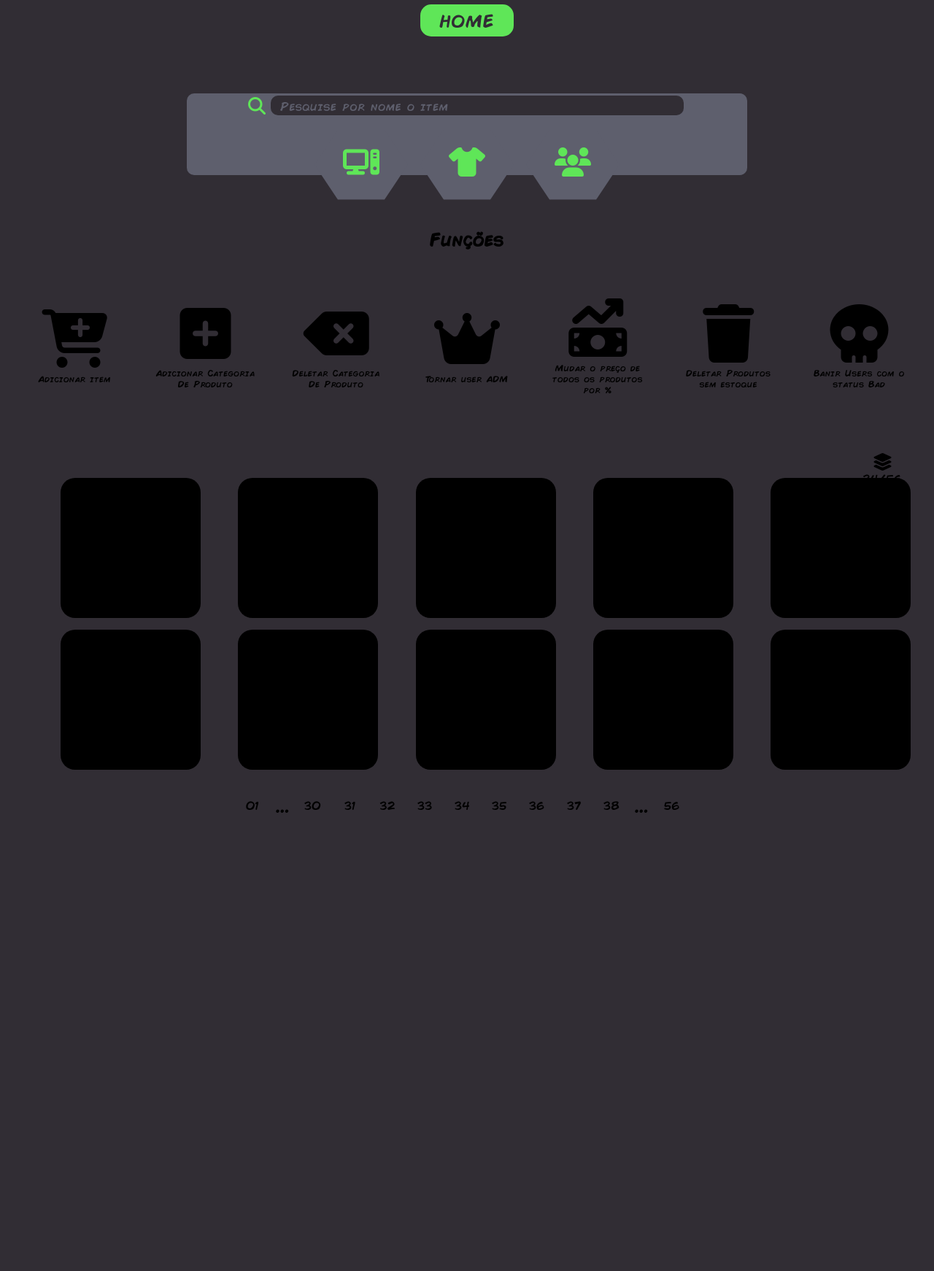
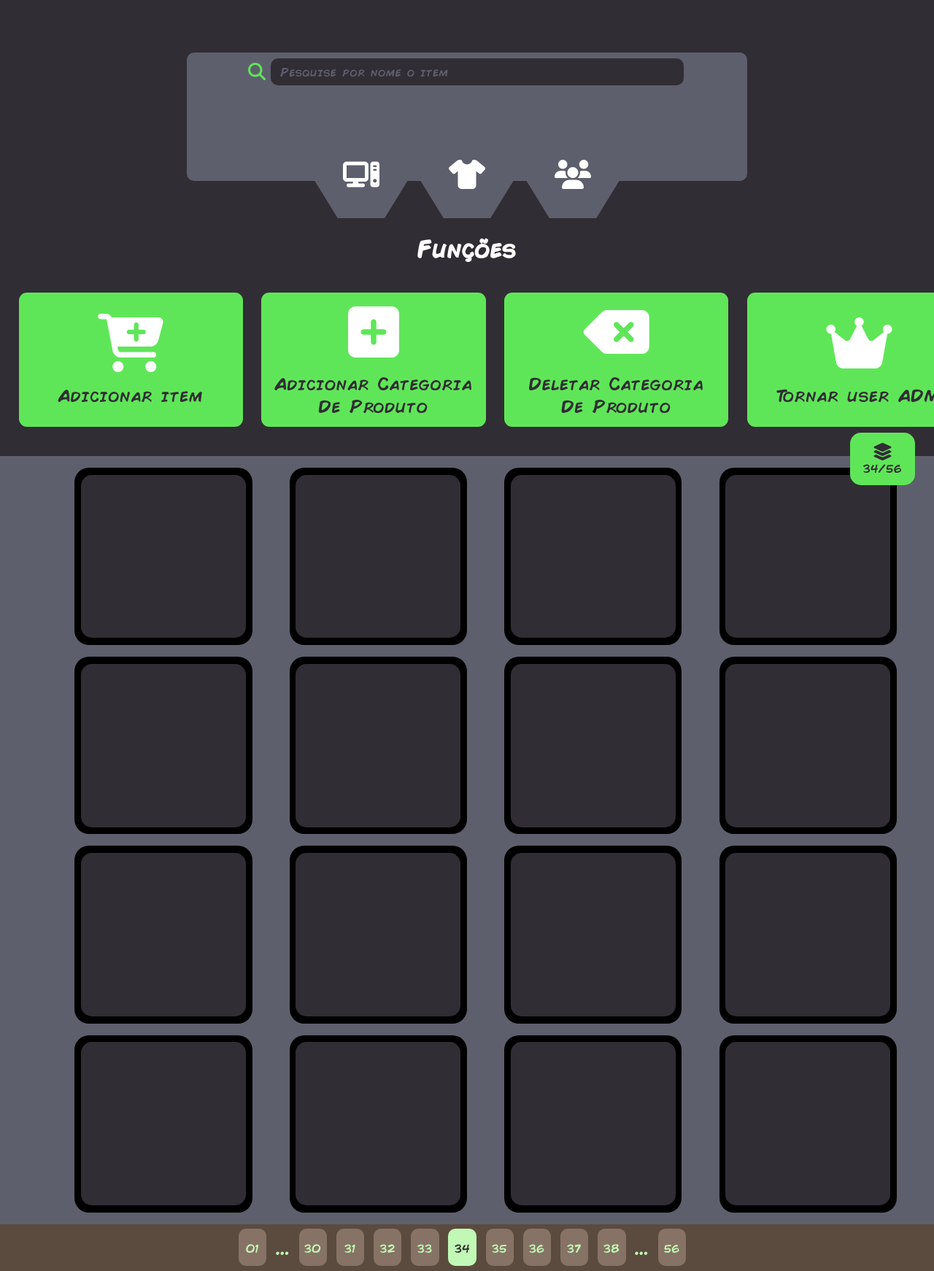
Before and after one commit to murilouwu/Sigmamep-AppSite, a PHP site: page /adm.php in a window 1280 px wide. Shown: the whole page at 73% size. Before the commit the page ends 1114 px from the top, so only its background shows below. Run offline with PHP 8.4, Linux system fonts and the light colour scheme; some libraries are stand-ins or nearby versions.

Commit message:
up kkk ;-;

```diff
--- a/site/adm.php
+++ b/site/adm.php
@@ -8,9 +8,6 @@
 		<title>ADM-Painel</title>
 	</head>
 	<body>
-		<div class="topo">
-	 		<button class="Nvlink" onclick="red('index.php')">HOME</button>
-	 	</div>
 	 	<form class="pesquisa" method="post">
 	 		<div class="bars">
 	 			<div class="barA">
@@ -20,9 +17,9 @@
 	 		</div>
 	 		<div class="checks">
 	 			<div class="botons">
-	 				<i class="fa-solid fa-computer btnCheck" id="btncheck0" onclick="backColorcheck('btncheck0', 'var(--text2Ex)', 'var(--baseEx)')"></i>
-	 				<i class="fa-solid fa-shirt btnCheck" id="btncheck1" onclick="backColorcheck('btncheck1', 'var(--text2Ex)', 'var(--baseEx)')"></i>
-	 				<i class="fa-solid fa-users btnCheck" id="btncheck2" onclick="backColorcheck('btncheck2', 'var(--text2Ex)', 'var(--baseEx)')"></i>
+	 				<i class="fa-solid fa-computer btnCheck" id="btncheck0" onclick="backColorcheck('btncheck0', 'var(--WhiteBrown)', 'var(--Gray)')"></i>
+	 				<i class="fa-solid fa-shirt btnCheck" id="btncheck1" onclick="backColorcheck('btncheck1', 'var(--WhiteBrown)', 'var(--Gray)')"></i>
+	 				<i class="fa-solid fa-users btnCheck" id="btncheck2" onclick="backColorcheck('btncheck2', 'var(--WhiteBrown)', 'var(--Gray)')"></i>
 	 			</div>
 	 			<input class="ocultar" type="checkbox" name="produto">
 	 			<input class="ocultar" type="checkbox" name="cosmesticos">
@@ -104,6 +101,24 @@
 				<div class="PgCard">
 					<div class="PgCd-Img"></div>
 				</div>
+				<div class="PgCard">
+					<div class="PgCd-Img"></div>
+				</div>
+				<div class="PgCard">
+					<div class="PgCd-Img"></div>
+				</div>
+				<div class="PgCard">
+					<div class="PgCd-Img"></div>
+				</div>
+				<div class="PgCard">
+					<div class="PgCd-Img"></div>
+				</div>
+				<div class="PgCard">
+					<div class="PgCd-Img"></div>
+				</div>
+				<div class="PgCard">
+					<div class="PgCd-Img"></div>
+				</div>
 			</div>
 			<div class="pags">
 				<button class="pagbutton">01</button>
--- a/site/css/cssADM.css
+++ b/site/css/cssADM.css
@@ -3,35 +3,10 @@
 body{
 	background: var(--Black);
 }
-
-.topo{
-	width: 100vw;
-	display: flex;
-	height: 7vh;
-	flex-direction: column;
-	align-items: center;
-	justify-content: center;
-}
-	.Nvlink{
-		width: 10vw;
-		height: 80%;
-		border-radius: 15px;
-		border: none;
-		text-align: center;
-		color: var(--Black);
-		font-size: 3vh;
-		background-color: var(--Green);
-		font-family: 'ComicBook';
-	}
-		.Nvlink:hover{
-			width: 15vw;
-			box-shadow: 0px 0px 10px 3px var(--Green);
-			cursor: pointer;
-		}
 .pesquisa{
 	display: flex;
 	background-color: var(--Gray);
-	height: 14vh;
+	height: 22vh;
 	margin-top: 9vh;
 	width: 60vw;
 	flex-direction: column;
@@ -40,18 +15,18 @@ body{
 }
 	.bars{
 		display: flex;
+		background-color: var(--Invisible);
 		width: 100%;
 		flex-direction: column;
-		height: 30%;
+		height: 70%;
 		align-items: center;
 		border-radius: 10px;
-		justify-content: center;
 	}
 		.barA{
 			display: flex;
 			width: 90%;
-			height: 80%;
-			margin-top: 0vh;
+			height: 30%;
+			margin-top: 1vh;
 			align-items: center;
 			padding-left: 10%;
 		}
@@ -70,7 +45,7 @@ body{
 				font-family: 'ComicBook';
 				font-size: 2vh;
 				padding-left: 1vw;
-				color: var(--WhiteBrown);
+				color: var(--Green);
 				background-color: var(--Black);
 			}
 				.barInputA::placeholder{
@@ -81,11 +56,11 @@ body{
 				}
 				.barInputA:focus{
 					border: 3px solid var(--WhiteGreen);
-					color: var(--Green);
+					background-color: var(--Black);
 				}
 			.IMenu{
 				width: 2vw;
-				color: var(--text2Ex);
+				color: var(--Green);
 				margin-left: 1vw;
 				font-size: 3vh;
 			}
@@ -102,7 +77,7 @@ body{
 		}
 			.ISearchB{
 				width: 2vw;
-				color: var(--text2Ex);
+				color: var(--Green);
 				font-size: 3vh;
 			}
 			.barInputB{
@@ -113,13 +88,17 @@ body{
 			    font-family: 'ComicBook';
 			    font-size: 2vh;
 			    padding-left: 1vw;
-			    color: var(--colorBEx);
+			    color: var(--Green);
+			    background-color: var(--Black);
 			}
+				.barInputB::placeholder{
+					color: var(--Gray);
+				}
 				.barInputB:hover{
-					display: flex;
+					cursor: pointer;
 				}
 				.barInputB:focus{
-					border: 3px solid var(--baseEx);
+					border: 3px solid var(--WhiteGreen);
 				}
 	.checks{
 		display: flex;
@@ -129,9 +108,9 @@ body{
 		.botons{
 			display: flex;
 			position: absolute;
-			margin: 2vh 0vw 0vh 0vw;
+			margin: 0vh 0vw 0vh 0vw;
 			width: 34vw;
-			height: 12vh;
+			height: 13vh;
 			justify-content: space-around;
 		}
 			.btnCheck{
@@ -139,7 +118,7 @@ body{
 				width: 10vw;
 				background-color: var(--Gray);
 				font-size: 5vh;
-				color: var(--Green);
+				color: var(--White);
 				border: none;
 				text-align: center;
 				padding-top: 3vh;
@@ -154,20 +133,22 @@ body{
 	height: auto;
 	margin-top: 9vh;
 	align-items: center;
-	color: var(--text2Ex);
+	color: var(--Green);
 	font-family: 'ComicBook';
 }
 	.CenterText{
 		display: flex;
-		font-size: 3vh;
+		font-size: 4vh;
 		margin-bottom: 3vh;
 		cursor: default;
+		color: var(--White);
 	}
 	.Crt-Scroll{
 		display: flex;
 		height: 27vh;
 		width: 100vw;
 		overflow-x: overlay;
+		margin-bottom: 6vh;
 		flex-direction: row;
 	}
 		.Crt-Scrollitens{
@@ -178,14 +159,16 @@ body{
 		}
 			.itCard{
 				display: flex;
-				width: 12vw;
-				height: 90%;
-				background-color: var(--baseEx);
+				width: 24vw;
+				height: 85%;
+				background-color: var(--Green);
 				flex-direction: column;
 				align-items: center;
 				justify-content: center;
 				margin-left: 2vw;
-				border-radius: 25px;
+				border-radius: 11px;
+				color: var(--Black);
+				font-size: 2vh;
 			}
 				.itCard:hover{
 					cursor: pointer;
@@ -194,7 +177,7 @@ body{
 					font-size: 6em;
 				}
 				.icon{
-					color: var(--text2Ex);
+					color: var(--White);
 					width: 8vw;
 					height: 8vw;
 					border-radius: 100px;
@@ -205,33 +188,33 @@ body{
 					margin-top: 0vh;
 				}
 				.itCd-name{
-					font-size: 1.5vh;
-					margin-top: -2vh;
+					font-size: 1.5em;
+					margin-top: -1vh;
 					width: 90%;
 					text-align: center;
-					color: var(--text2Ex);
 				}
-
 .pages{
 	display: flex;
 	width: 100vw;
 	height: auto;
-	margin-top: 7vh;
+	margin-top: -3vh;
 	flex-direction: column;
-	background-color: var(--text2Ex);
+	background-color: var(--Gray);
 	align-items: center;
-	color: var(--colorBEx);
+	color: var(--Green);
 	font-family: 'ComicBook';
 }
 	.pag{
 		display: flex;
-		background-color: var(--baseEx);
-		width: 7vw;height: 9vh;
+		background-color: var(--Green);
+		width: 7vw;
+		height: 9vh;
 		align-items: center;
 		justify-content: center;
 		flex-direction: column;
 		border-radius: 15px;
-		font-size: 1em;color: var(--text2Ex);
+		font-size: 1em;
+		color: var(--Black);
 		position: absolute;
 		margin: -4vh 0vw 0vh 89vw;
 	}
@@ -247,8 +230,8 @@ body{
 	}
 		.PgCard{
 			display: flex;
-			width: 15vw;
-			height: 15vw;
+			width: 19vw;
+			height: 19vw;
 			border-radius: 20px;
 			background: black;
 			margin-top: 2vh;
@@ -259,16 +242,16 @@ body{
 		}
 			.PgCard:hover{
 				cursor: pointer;
-				width: 15vw;
-				height: 16vw;
-				box-shadow: 0px 0px 9px 3px var(--colorBEx);
+				width: 20vw;
+				height: 20vw;
+				margin-left: 4vw;
 				flex-flow: column;
 			}
 			.PgCd-Img{
 				display: flex;
-				width: 100%;
-				height: 100%;
-				background-color: var(--colorAEx);
+				width: 93%;
+				height: 92%;
+				background-color: var(--Black);
 				background-position: center;
 				background-size: contain;
 				background-repeat: no-repeat;
@@ -278,8 +261,8 @@ body{
 		display: flex;
 		width: 100vw;
 		height: 8vh;
-		background-color: var(--baseEx);
-		color: var(--colorBEx);
+		background-color: var(--Brown);
+		color: var(--WhiteGreen);
 		margin-top: 2vh;
 		align-items: center;
 		justify-content: center;
@@ -292,22 +275,24 @@ body{
 			border: none;
 			margin-right: 1vw;
 			font-family: 'ComicBook';
-			color: var(--colorBEx);
-			background-color: var(--text2Ex);
+			color: var(--WhiteGreen);
+			background-color: var(--WhiteBrown);
 			font-size: 2vh;
 		}
 			.pagbutton:hover{
 				width: 5vw;
-				box-shadow: 0px 0px 10px var(--text2Ex);
+				box-shadow: 0px 0px 10px var(--WhiteGreen);
+				background-color: var(--Black);
+				color: var(--Green);
 			}
 			.pagEs{
-				background-color: var(--colorBEx);
-				color: var(--text2Ex);
+				background-color: var(--WhiteGreen);
+				color: var(--Black);
 			}
 		.pontospag{
 			display: flex;
 			font-family: 'ComicBook';
 			font-size: 3vh;
 			margin-right: 1vw;
-			color: var(--colorBEx);
+			color: var(--WhiteGreen);
 		}
```
Also changed, not shown: site/css/cssLogin.css (+16 -37 lines), site/login.php (+4 -40 lines).
